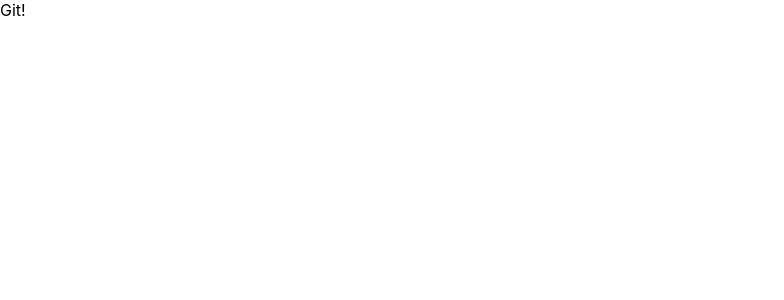
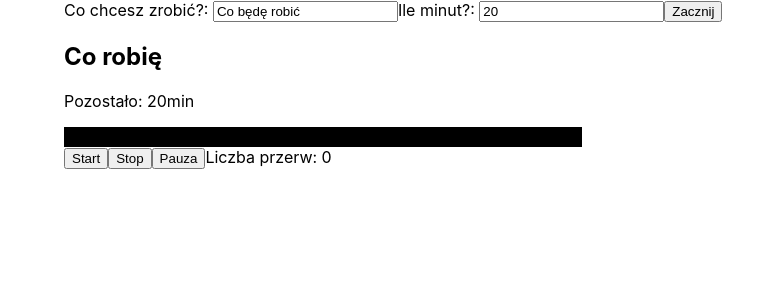
Before and after one commit to jarek-janowski/timer-app, a React (Create React App) app: page / in a window 1280 px wide. Shown: the top 300 px of the page, without its empty margins (0-784 px from the left). Built offline with nearby package versions, Linux system fonts and the light colour scheme.

Commit message:
feat: base structure of app & install sass

```diff
--- a/package.json
+++ b/package.json
@@ -9,6 +9,7 @@
     "react": "^17.0.1",
     "react-dom": "^17.0.1",
     "react-scripts": "4.0.3",
+    "sass": "^1.32.8",
     "web-vitals": "^1.1.0"
   },
   "scripts": {
--- a/src/App.css
+++ /dev/null
@@ -1,38 +0,0 @@
-.App {
-  text-align: center;
-}
-
-.App-logo {
-  height: 40vmin;
-  pointer-events: none;
-}
-
-@media (prefers-reduced-motion: no-preference) {
-  .App-logo {
-    animation: App-logo-spin infinite 20s linear;
-  }
-}
-
-.App-header {
-  background-color: #282c34;
-  min-height: 100vh;
-  display: flex;
-  flex-direction: column;
-  align-items: center;
-  justify-content: center;
-  font-size: calc(10px + 2vmin);
-  color: white;
-}
-
-.App-link {
-  color: #61dafb;
-}
-
-@keyframes App-logo-spin {
-  from {
-    transform: rotate(0deg);
-  }
-  to {
-    transform: rotate(360deg);
-  }
-}
--- a/src/App.js
+++ b/src/App.js
@@ -1,11 +1,16 @@
 import React, { Component } from 'react';
-import './App.css';
+import Timebox from './components/Timebox/Timebox'
+import TimeboxEditor from './components/TimeboxEditor/TimeboxEditor'
+import './App.scss';
 
 class App extends Component {
   state = {  }
   render() {
     return (
-      <div>Git!</div>
+      <div className="app">
+        <TimeboxEditor />
+        <Timebox />
+      </div>
      );
   }
 }
--- /dev/null
+++ b/src/App.scss
@@ -0,0 +1,4 @@
+.app {
+  max-width: 90%;
+  margin: 0 auto;
+}
--- /dev/null
+++ b/src/components/Timebox/Timebox.js
@@ -0,0 +1,23 @@
+import React, { Component } from 'react';
+import './Timebox.scss'
+
+class Timebox extends Component {
+    state = {  }
+    render() {
+        return (
+            <section className="timebox">
+                <h1>Co robię</h1>
+                <p>Pozostało: 20min</p>
+                <div className="progress-bar">
+                    <div style={{width: '45%'}}></div>
+                </div>
+                <button>Start</button>
+                <button>Stop</button>
+                <button>Pauza</button>
+                <span>Liczba przerw: 0</span>
+            </section>
+         );
+    }
+}
+
+export default Timebox;
--- /dev/null
+++ b/src/components/Timebox/Timebox.scss
@@ -0,0 +1,7 @@
+.progress-bar{
+    height: 20px;
+    & >div{
+        height: 100%;
+        background-color: black;
+    }
+}
--- /dev/null
+++ b/src/components/TimeboxEditor/TimeboxEditor.js
@@ -0,0 +1,11 @@
+const TimeboxEditor = () => {
+    return (
+        <section>
+            <label>Co chcesz zrobić?: <input value="Co będę robić" type="text"/></label>
+            <label>Ile minut?: <input value="20" type="number"/></label>
+            <button>Zacznij</button>
+        </section>
+     );
+}
+
+export default TimeboxEditor;
```
Also changed, not shown: src/components/Clock/Clock.js (added), src/components/ProgressBar/ProgressBar.js (added), 1 other file (tests, documents, lock files or other folders).
